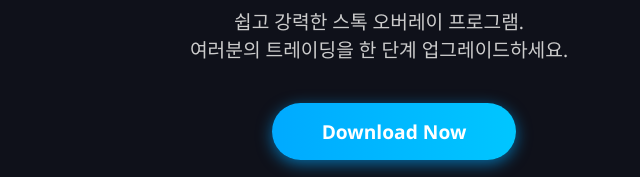
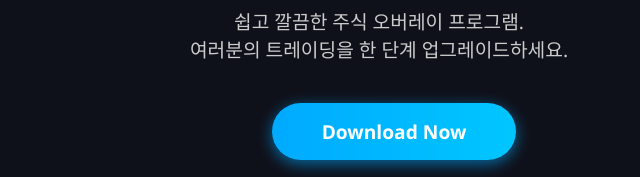
Before and after one commit to lggnor1/StockOverlay, a plain HTML site: page index.html in a window 1280 px wide. Shown: the part 338-515 px from the top of the page, 261-901 px from the left. Drawn offline with Linux system fonts and the light colour scheme.

Commit message:
Update index.html

```diff
--- a/index.html
+++ b/index.html
@@ -21,7 +21,7 @@
         <section class="intro">
           <h1>StockOverlay</h1>
           <p class="description">
-            쉽고 강력한 스톡 오버레이 프로그램.<br />
+            쉽고 깔끔한 주식 오버레이 프로그램.<br />
             여러분의 트레이딩을 한 단계 업그레이드하세요.
           </p>
           <button id="download-intro" class="download-btn">Download Now</button>
```
